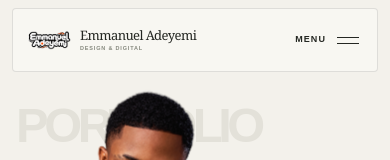
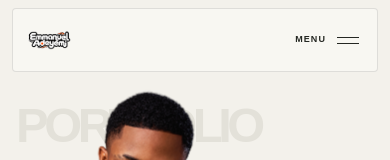
Before and after one commit to Abillsflow/emmanueladeyemiabills, a Next.js app: page / in a window 390 px wide. Shown: the top 160 px of the page. Built offline with nearby package versions, Linux system fonts and the light colour scheme.

Commit message:
Use logo only in mobile and desktop navbar

```diff
--- a/src/app/page.tsx
+++ b/src/app/page.tsx
@@ -158,7 +158,6 @@ export default function Home() {
         <nav className="portfolio-nav" aria-label="Main navigation">
           <a href="#home" className="nav-name" aria-label="Emmanuel Adeyemi home">
             <span className="nav-name-logo-wrap"><img className="nav-name-logo" src="/images/D4F1065C-C721-45BF-AC87-C984F2B7506E.png" alt="" /></span>
-            <span className="nav-name-copy">Emmanuel Adeyemi<small>DESIGN & DIGITAL</small></span>
           </a>
           <div className="nav-links" aria-label="Portfolio sections">
             <span className="nav-timeline-track" aria-hidden="true"><i className={`nav-timeline-progress section-${activeSection}`} /></span>
```
